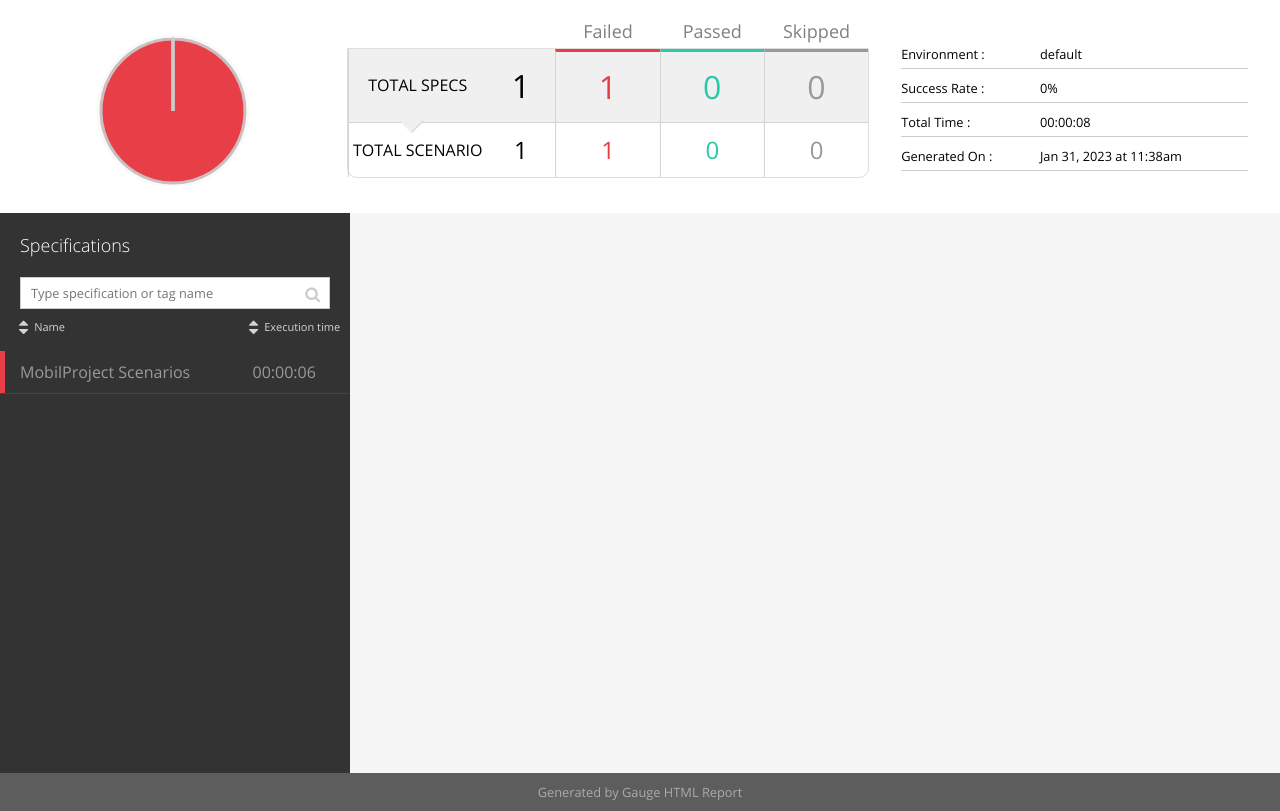
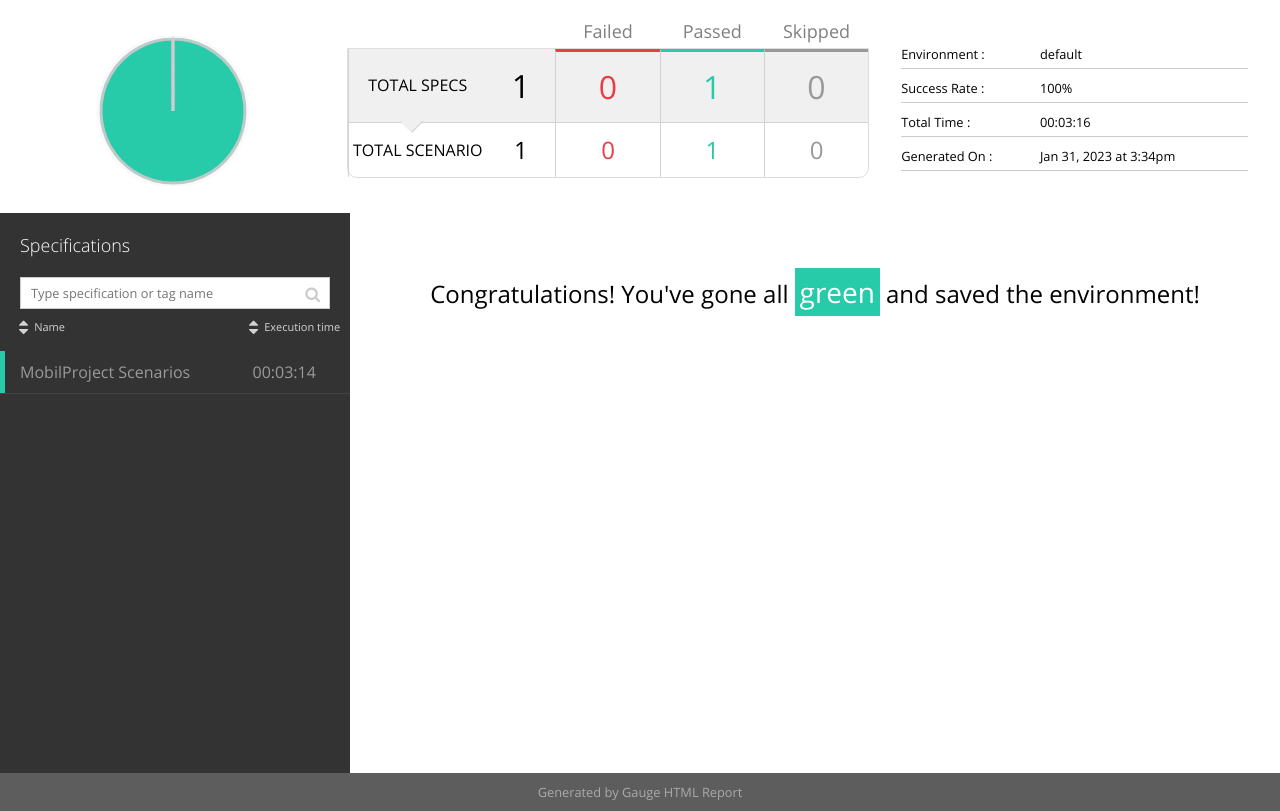
Before and after one commit to cetinsemih/KaracaMobilProject, a plain HTML site: page reports/html-report/index.html in a window 1280 px wide. Shown: the part 66-877 px from the top of the page. Drawn offline with Linux system fonts and the light colour scheme.

Commit message:
Deneme-Commit-6

```diff
--- a/reports/html-report/index.html
+++ b/reports/html-report/index.html
@@ -31,11 +31,11 @@
 
   <div class="report_chart">
     <div class="chart">
-      <svg id="pie-chart" data-results="1,0,0" data-total="1">
+      <svg id="pie-chart" data-results="0,1,0" data-total="1">
         <path class="status failed" />
-        <path class="shadow failed" data-status="failed"><title>Failed: 1/1</title></path>
+        <path class="shadow failed" data-status="failed"><title>Failed: 0/1</title></path>
         <path class="status passed" />
-        <path class="shadow passed" data-status="passed"><title>Passed: 0/1</title></path>
+        <path class="shadow passed" data-status="passed"><title>Passed: 1/1</title></path>
         <path class="status skipped" />
         <path class="shadow skipped" data-status="skipped"><title>Skipped: 0/1</title></path>
       </svg>
@@ -46,14 +46,14 @@
   <div class="report_test-results">
     <div class="report_test-result specs">
         <div class="total-specs" title="Filter all specs"><span class="txt">Total specs</span><span class="value">1</span></div>
-        <div class="fail spec-filter" data-status="failed" title="Filter failed specs"><span class="value">1</span></div>
-        <div class="pass spec-filter" data-status="passed" title="Filter passed specs"><span class="value">0</span></div>
+        <div class="fail spec-filter" data-status="failed" title="Filter failed specs"><span class="value">0</span></div>
+        <div class="pass spec-filter" data-status="passed" title="Filter passed specs"><span class="value">1</span></div>
         <div class="skip spec-filter" data-status="skipped" title="Filter skipped specs"><span class="value">0</span></div>
     </div>
     <div class="report_test-result scenarios">
         <div class="total-scenarios"><span class="txt">Total scenario</span><span class="value">1</span></div>
-        <div class="fail scenario-stats" data-status="failed"><span class="value">1</span></div>
-        <div class="pass scenario-stats" data-status="passed"><span class="value">0</span></div>
+        <div class="fail scenario-stats" data-status="failed"><span class="value">0</span></div>
+        <div class="pass scenario-stats" data-status="passed"><span class="value">1</span></div>
         <div class="skip scenario-stats" data-status="skipped"><span class="value">0</span></div>
     </div>
   </div>
@@ -68,15 +68,15 @@
 
     <li>
       <label>Success Rate </label>
-      <span>0%</span>
+      <span>100%</span>
     </li>
     <li>
       <label>Total Time </label>
-      <span>00:00:08</span>
+      <span>00:03:16</span>
     </li>
     <li>
       <label>Generated On </label>
-      <span>Jan 31, 2023 at 11:38am</span>
+      <span>Jan 31, 2023 at 3:34pm</span>
     </li>
   </ul>
 
@@ -110,10 +110,10 @@
 
           <a href="specs/AndroidSpecs/run.html">
 
-              <li class="failed spec-name">
+              <li class="passed spec-name">
 
               <span id="scenarioName" class="scenarioname">MobilProject Scenarios</span>
-              <span id="time" class="time">00:00:06</span>
+              <span id="time" class="time">00:03:14</span>
             </li>
           </a>
 
@@ -122,6 +122,10 @@
     </aside>
 
 
+
+    <div class="congratulations details">
+      <p>Congratulations! You've gone all <span class="green">green</span> and saved the environment!</p>
+    </div>
 
  	</div>
  	</div>
```
Also changed, not shown: reports/xml-report/result.xml (+2 -4 lines), 2 other files.
